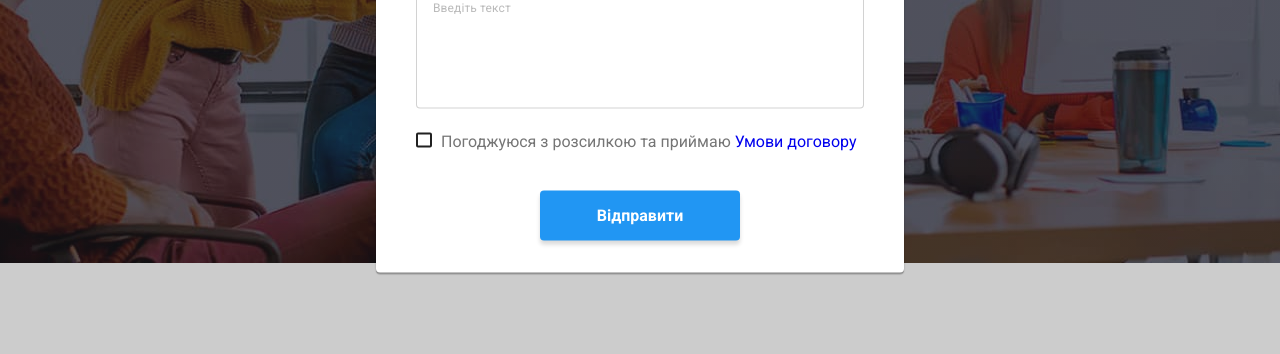
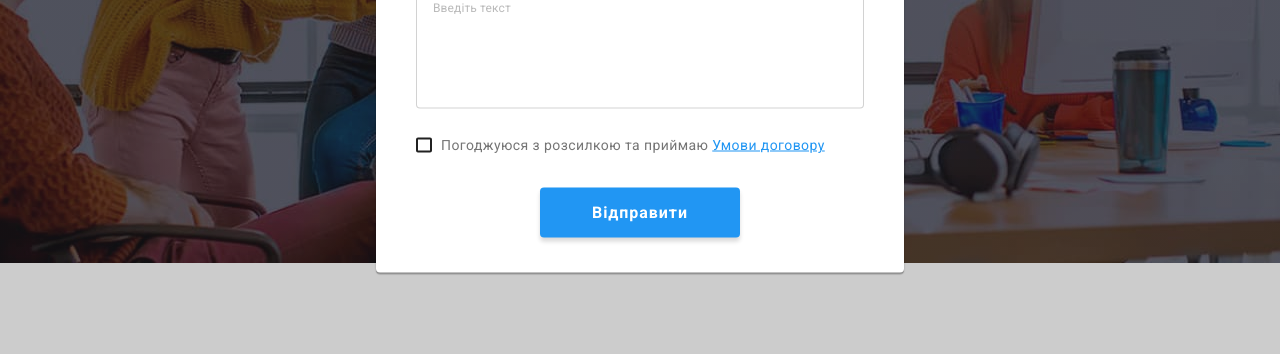
Before and after one commit to RomanChubukin/goit-markup-hw-06, a plain HTML site: page index.html in a window 1280 px wide. Both pictures are taken after a click on the button "Замовити послугу". Shown: the part 418-772 px from the top of the page. Drawn offline with nearby package versions, Linux system fonts and the light colour scheme.

Commit message:
dz_6_correct

```diff
--- a/index.html
+++ b/index.html
@@ -55,6 +55,7 @@
                 <label for="comment" class="form-label">Коментар</label>
                 <textarea name="commentation" id="comment" class="form-textarea" placeholder="Введіть текст"
                     ></textarea>
+                <div class="chekbox-container">
                 <input id="check" type="checkbox" name="check" class="checkbox-original">
                 <svg width="16px" height="15px" class="checkbox-custom">
                     <use href="./images/icon/icons.svg#icon-check"></use>
@@ -62,6 +63,7 @@
                 <label for="check" class="checkbox-label">
                     Погоджуюся з розсилкою та приймаю
                     <a class="conditions" href="#">Умови договору</a>
+                </div>
 
                 </label>
 
--- a/styles.css
+++ b/styles.css
@@ -633,11 +633,12 @@ ul {
   border: 1px solid rgba(255, 255, 255, 0.3);
 filter: drop-shadow(0px 4px 4px rgba(0, 0, 0, 0.15));
 border-radius: 4px;
+color:var(--color-comment);
 cursor: pointer;
 transition: border-color 250ms cubic-bezier(0.4, 0, 0.2, 1);
 }
 .subscription-email:focus {
-  border-color: var(--color-blue);
+  border-color: var(--color-comment);
   outline: none;
 }
 .subscription-button{
@@ -750,7 +751,7 @@ margin-top: 4px;
   display: block;
   width: 200px;
   height: 50px;
-  margin: 40px auto;
+  margin: 30px auto 0;
   background: var(--color-blue);
   border: none;
   box-shadow: 0px 4px 4px rgba(0, 0, 0, 0.15);
@@ -758,9 +759,17 @@ margin-top: 4px;
   font-weight: 700;
   font-size: 16px;
   line-height: 1.88;
+  letter-spacing: 0.06em;
   color: var(--color-white);
   cursor: pointer;
 }
+.chekbox-container {
+  position: relative;
+  display: flex;
+  align-items: center;
+  margin: 0;
+}
+
 .checkbox-original {
   display: none;
   appearance: none;
@@ -769,7 +778,19 @@ margin-top: 4px;
 .checkbox-label {
   position: relative;
   padding-left: 25px;
+  font-size: 14px;
+  line-height: 1.7;
+  letter-spacing: 0.03em;
+  color: var(--color-comment);
 
+}
+
+.conditions {
+  font-size: 14px;
+  line-height: 24px;
+  letter-spacing: 0.03em;
+  color: var(--color-blue);
+  text-decoration: underline;
 }
 .checkbox-custom {
   position: absolute;
```
Also changed, not shown: potfolio.html (+13 -0 lines).
